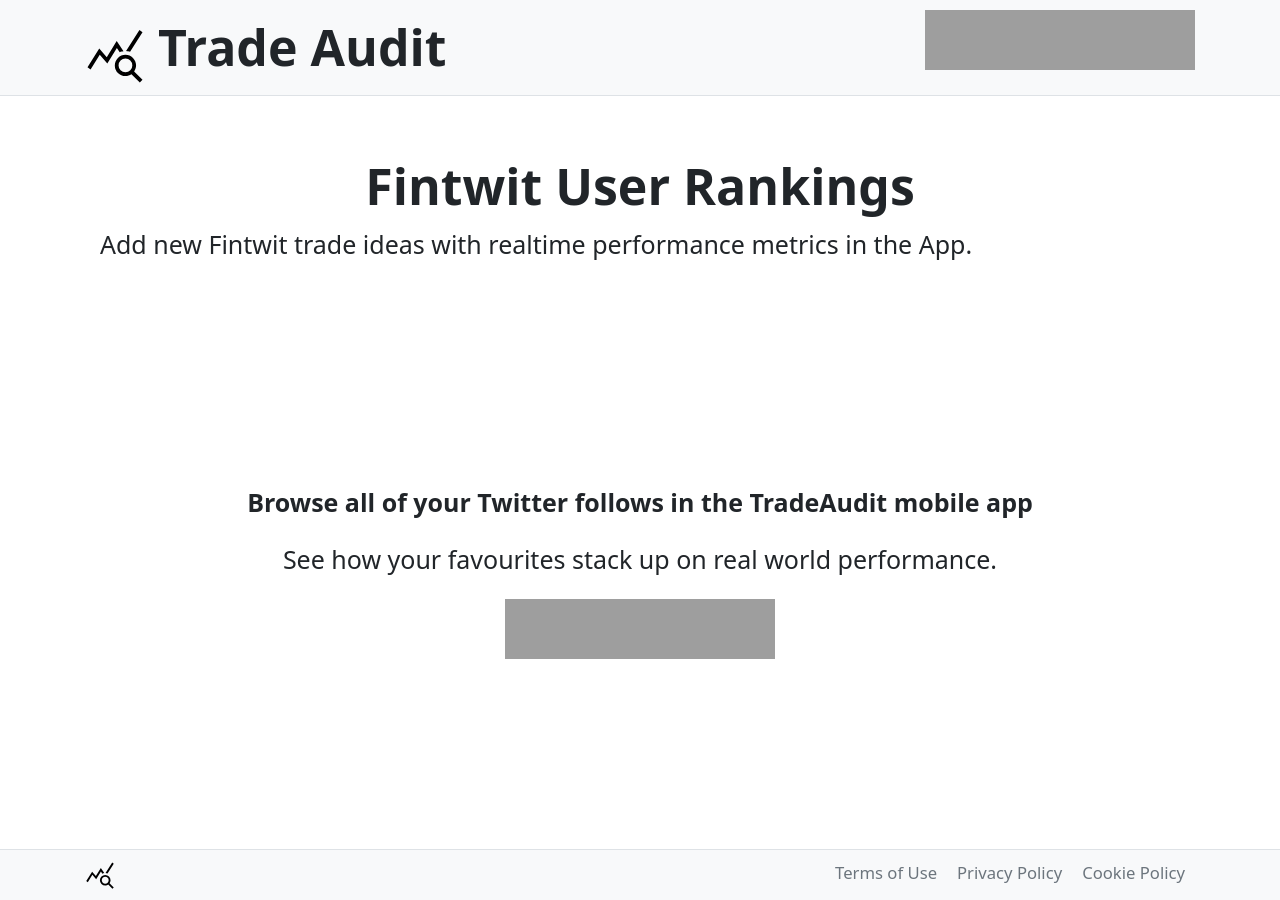
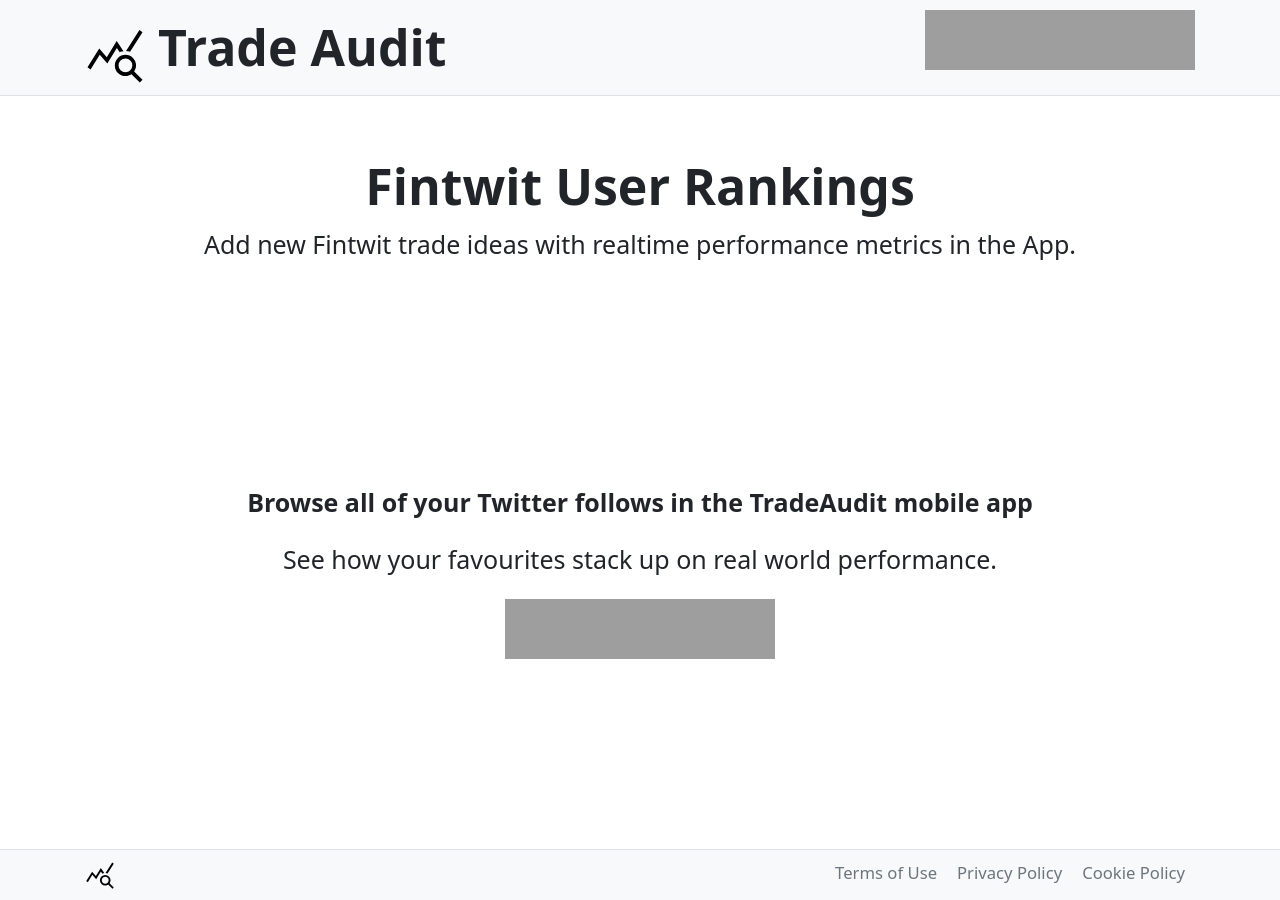
Before and after one commit to stevenrskelton/tradeaudit.app, a Jekyll site: the page built from rankings.html, in a window 1280 px wide. Built offline with Jekyll 4.4.1, drawn with Linux system fonts in a browser that asks for light colours; grey boxes are pictures that could not be loaded.

Commit message:
Update rankings.html

```diff
--- a/rankings.html
+++ b/rankings.html
@@ -8,7 +8,7 @@
 
 <h1 class="display-6 fw-bold text-center">Fintwit User Rankings</h1>
 
-<span class="lead mb-4" style="text-align:justify;text-justify:inter-word;">
+<span class="lead mb-4" style="text-align:center;">
   Add new Fintwit trade ideas with realtime performance metrics in the App.
 </span>
 
```
